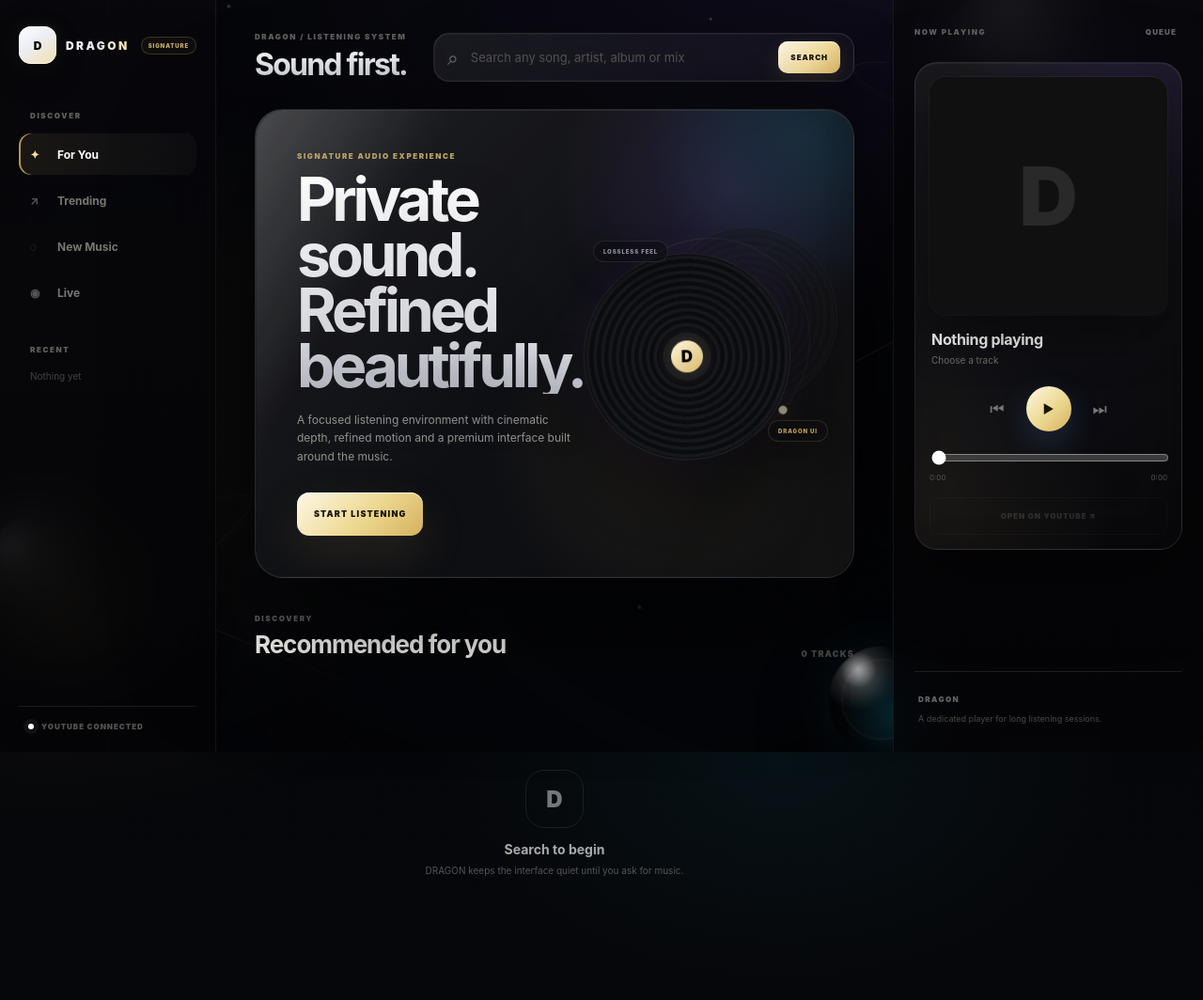
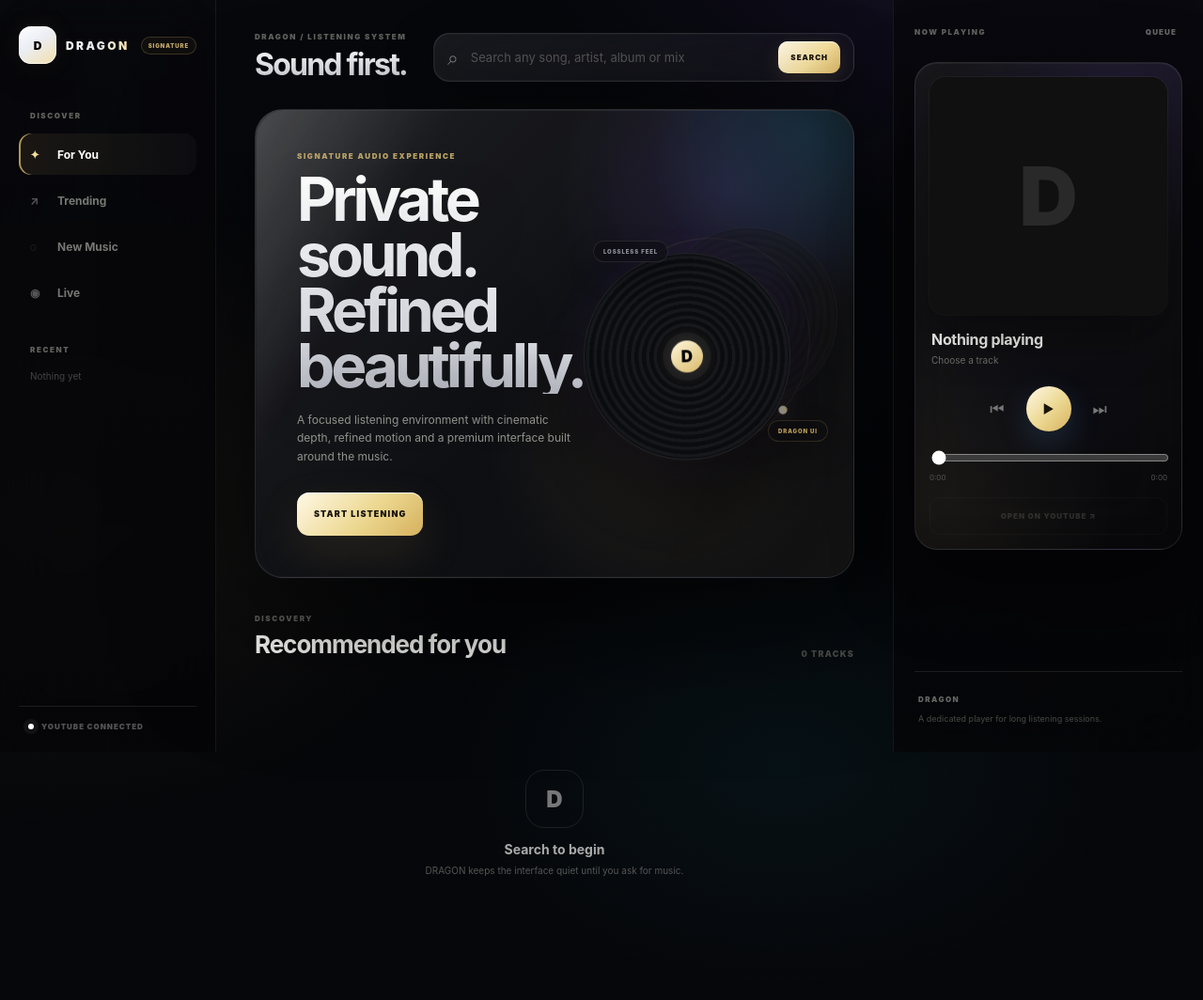
Before and after one commit to Aymanehaouari/dragon-engine, a website: page public/index.html in a window 1280 px wide. Shown: the whole page at 94% size. Drawn offline with Linux system fonts and the light colour scheme.

Commit message:
Replace 3D background with cinematic luxury scene

```diff
--- a/public/index.html
+++ b/public/index.html
@@ -11,27 +11,27 @@
   <link rel="stylesheet" href="/styles.css">
 </head>
 <body>
-  <div class="bg-3d-scene" aria-hidden="true">
-    <div class="bg-3d-world">
-      <div class="bg-3d-vignette"></div>
-      <div class="bg-3d-grid grid-one"></div>
-      <div class="bg-3d-grid grid-two"></div>
+  <div class="bg-luxury-scene" aria-hidden="true">
+    <div class="luxury-backdrop"></div>
+    <div class="luxury-vignette"></div>
+    <div class="luxury-spotlight"></div>
 
-      <div class="bg-3d-orb orb-one"><span></span></div>
-      <div class="bg-3d-orb orb-two"><span></span></div>
-      <div class="bg-3d-orb orb-three"><span></span></div>
+    <div class="luxury-orb luxury-orb-main">
+      <span class="orb-glint"></span>
+      <span class="orb-ring"></span>
+    </div>
+    <div class="luxury-orb luxury-orb-small"></div>
 
-      <div class="bg-3d-ring ring-one"></div>
-      <div class="bg-3d-ring ring-two"></div>
-      <div class="bg-3d-ring ring-three"></div>
+    <div class="luxury-ribbon ribbon-one"></div>
+    <div class="luxury-ribbon ribbon-two"></div>
+    <div class="luxury-ribbon ribbon-three"></div>
 
-      <div class="bg-3d-beam beam-one"></div>
-      <div class="bg-3d-beam beam-two"></div>
+    <div class="luxury-halo halo-one"></div>
+    <div class="luxury-halo halo-two"></div>
 
-      <div class="bg-3d-particles">
-        <i></i><i></i><i></i><i></i><i></i><i></i>
-        <i></i><i></i><i></i><i></i><i></i><i></i>
-      </div>
+    <div class="luxury-stars">
+      <i></i><i></i><i></i><i></i><i></i><i></i>
+      <i></i><i></i><i></i><i></i><i></i><i></i>
     </div>
   </div>
 
```
